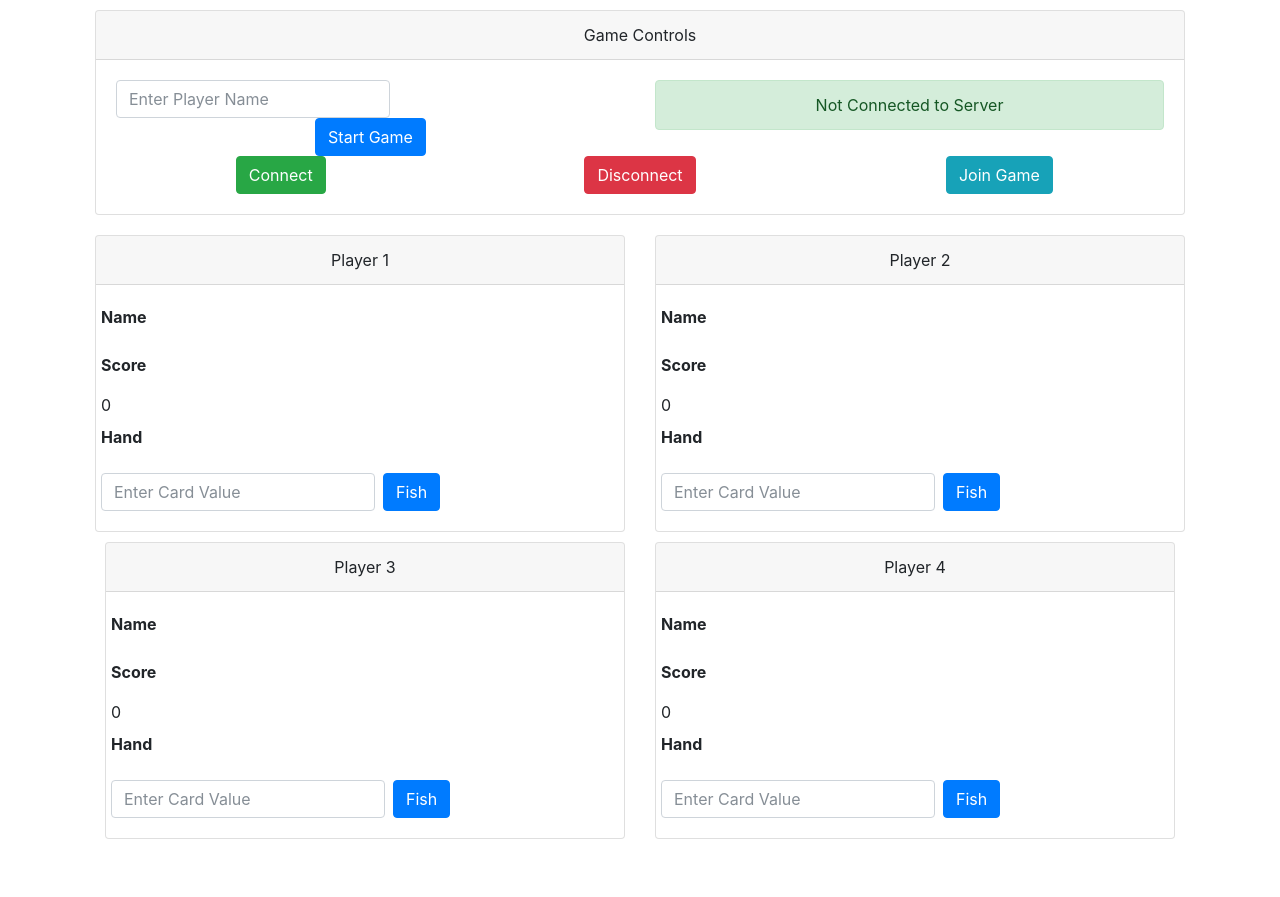
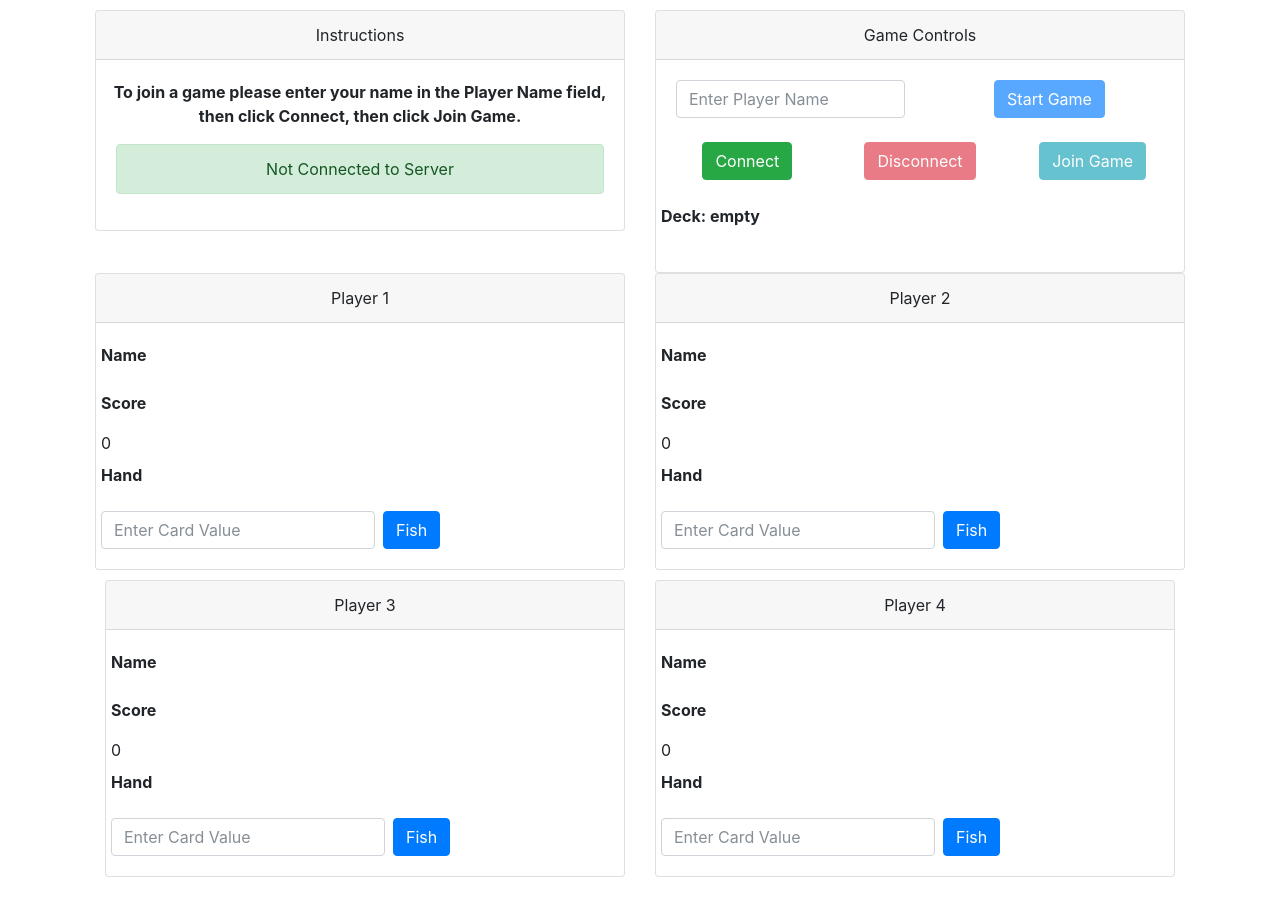
Before and after one commit to r3xd3l0r14n/capstone, a Flask app: page / in a window 1280 px wide. Shown: the part 56-953 px from the top of the page. Before the commit the page ends 895 px from the top, so only its background shows below. Run offline with Flask 2, Linux system fonts and the light colour scheme; some libraries are stand-ins or nearby versions.

Commit message:
instructions and button disabling
Signed-off-by: Jason <grayjn@gmail.com>

```diff
--- a/templates/index.html
+++ b/templates/index.html
@@ -39,40 +39,53 @@
     <div class="row">
         <div class="col-lg-12 text-center">
             <div>
+
                 <div class="container" style="padding:10px;">
+					<div class="row">
+                        <div class="col-sm-6">
+                            <div class="card">
+                                <div class="card-header">Instructions</div>
+                                <div class="card-body">
+                                    <div class="row">
+										<p class="font-weight-bold">To join a game please enter your name in the Player Name field, then click Connect, then click Join Game. </p></div>
+                                    <div>
+									<div class="alert alert-success" role="alert">
+										<span id="result">Not Connected to Server</span>
+									</div>
+									</div>
+                                </div>
+                            </div>
+                        </div>
+                        <div class="col-sm-6">
                             <div class="card">
                                 <div class="card-header">Game Controls</div>
                                 <div class="card-body">
 									<div class="row">
 										<div class="col-sm-6">
-                                    <form class="form-inline" id="formStartGame">
-                                        <input type="text" class="form-control mb-2 mr-sm-2 mb-sm-0"
-                                               id="userN" placeholder="Enter Player Name" required>
-                                        {#                                        <button id="startGame" class="btn btn-primary">Start Game</button>#}
-                                    </form>
-                                    <button id="startGame" class="btn btn-primary">Start Game</button>
+											<input type="text" class="form-control mb-2 mr-sm-2 mb-sm-0" id="userN" placeholder="Enter Player Name" required>
 										</div>
 										<div class="col-sm-6">
-                                    <div class="alert alert-success" role="alert">
-                                        <span id="result">Not Connected to Server</span>
+											<button id="startGame" class="btn btn-primary" disabled>Start Game</button>
 										</div>
 									</div>
-                            </div>
+									</br>
                                     <div class="row">
 										<div class="col-sm-4">
 											<button type="submit" id="connect" class="btn btn-success">Connect</button>
 										</div>
 										<div class="col-sm-4">
-                                    <button type="submit" id="disconnect" class="btn btn-danger">Disconnect</button>
+											<button type="submit" id="disconnect" class="btn btn-danger" disabled>Disconnect</button>
 										</div>
 										<div class="col-sm-4">
-                                    <button type="submit" id="joinGame" class="btn btn-info">Join Game</button>
+											<button type="submit" id="joinGame" class="btn btn-info" disabled>Join Game</button>
+										</div>
+									</div>
+									</br>
+									<div class="row"><p class="font-weight-bold">Deck: <label id="lblDeck">empty</label></p></div>
                                 </div>
                             </div>
                         </div>
                     </div>
-                </div>
-                <div class="container" style="padding:10px;">
 					<div class="row">
                         <div class="col-sm-6">
                             <div class="card">
```
Also changed, not shown: static/vendor/messageHandler.js. Lines whose indentation alone changed are shown as unchanged.
